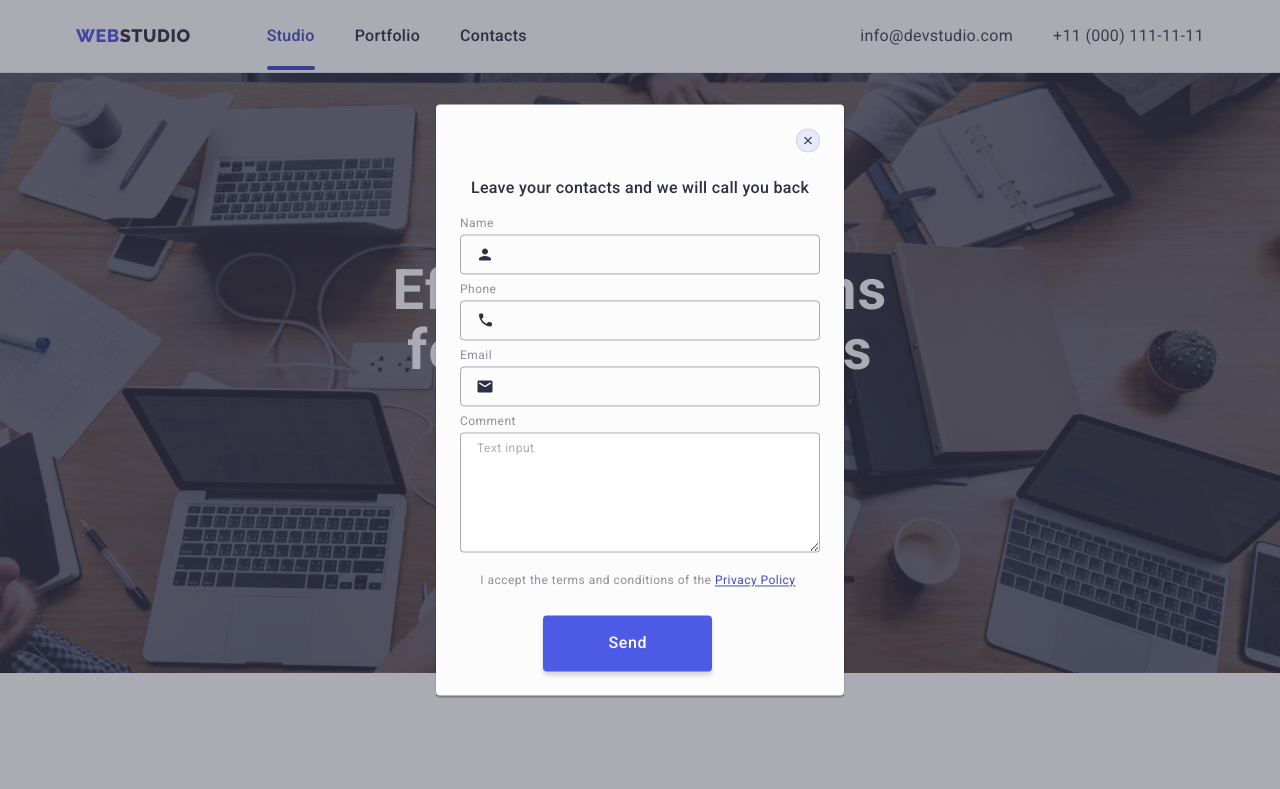
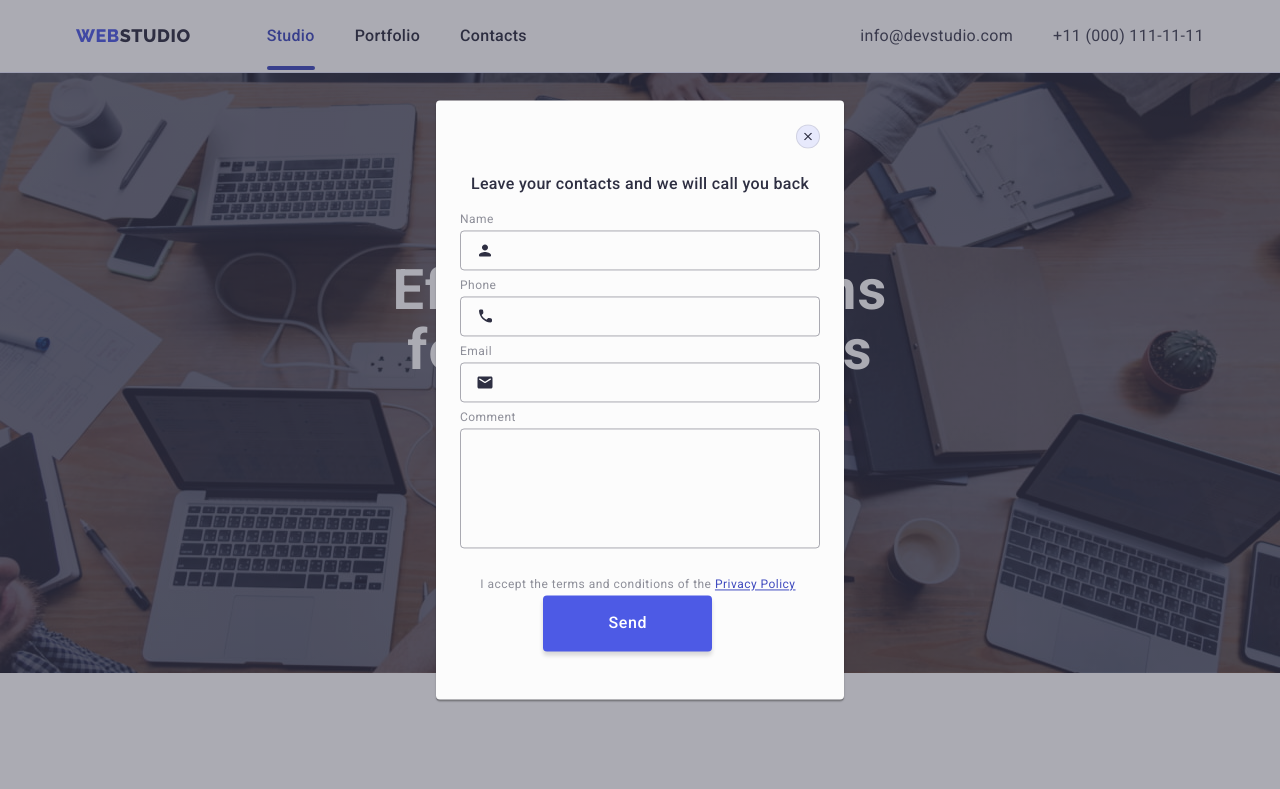
Before and after one commit to PolliBu/goit-markup-hw-05, a plain HTML site: page index.html in a window 1280 px wide. Both pictures are taken after a click on the button "Order Service". Shown: the top 789 px of the page. Drawn offline with nearby package versions, Linux system fonts and the light colour scheme.

Commit message:
add class

```diff
--- a/css/styles.css
+++ b/css/styles.css
@@ -474,6 +474,10 @@ button {
 .modal-label {
   margin-bottom: 8px;
 }
+
+.modal-label-comment {
+  margin-bottom: 16px;
+}
 .modal-input {
   position: relative;
 }
@@ -509,14 +513,16 @@ button {
 .modal-form-comment {
   width: 100%;
   height: 120px;
-  padding: 8px 16px;
-  color: rgba(46, 47, 66, 0.4);
   font-size: 12px;
   line-height: 1.17;
   letter-spacing: 0.04em;
+  color: rgba(46, 47, 66, 0.4);
+  border: 1px solid rgba(46, 47, 66, 0.4);
   border-radius: 4px;
-  border: 1px solid rgba(46, 47, 66, 0.4);
+  background-color: transparent;
+  padding: 8px 16px;
   outline: transparent;
+  resize: none;
   transition: border-color 250ms cubic-bezier(0.4, 0, 0.2, 1);
 }
 
@@ -533,10 +539,6 @@ button {
   top: 50%;
 }
 
-.modal-form-input + .person {
-  bottom: 11px;
-}
-
 .modal-form-input:focus + .modal-form-icone {
   fill: var(--primary-blue-color);
 }
@@ -545,11 +547,12 @@ button {
 .modal-agreement {
   display: inline-flex;
   flex-direction: column;
+  margin-bottom: 24px;
 }
 
 .modal-form-agreement {
   align-items: center;
-  margin-bottom: 24px;
+
   gap: 8px;
 }
 .modal-form-checkbox {
--- a/index.html
+++ b/index.html
@@ -470,7 +470,7 @@
                 name="user-name"
                 placeholder=""
               />
-              <svg class="modal-form-icone person" width="18" height="24">
+              <svg class="modal-form-icone" width="18" height="24">
                 <use href="./images/icons.svg#icon-person-black"></use>
               </svg>
             </div>
@@ -505,17 +505,16 @@
               </svg>
             </div>
           </div>
-          <div class="modal-label">
+          <div class="modal-label-comment">
             <label class="modal-form-field" for="user-comment">Comment</label>
-            <div class="modal-input">
             <textarea
               class="modal-form-comment"
               name="user-comment"
               placeholder="Text input"
               id="user-comment"
               rows="7"
-              ></textarea>
-            </div>
+            >
+            </textarea>
           </div>
           <div class="modal-agreement">
             <label class="modal-form-agreement">
```
Lines whose indentation alone changed are shown as unchanged.
